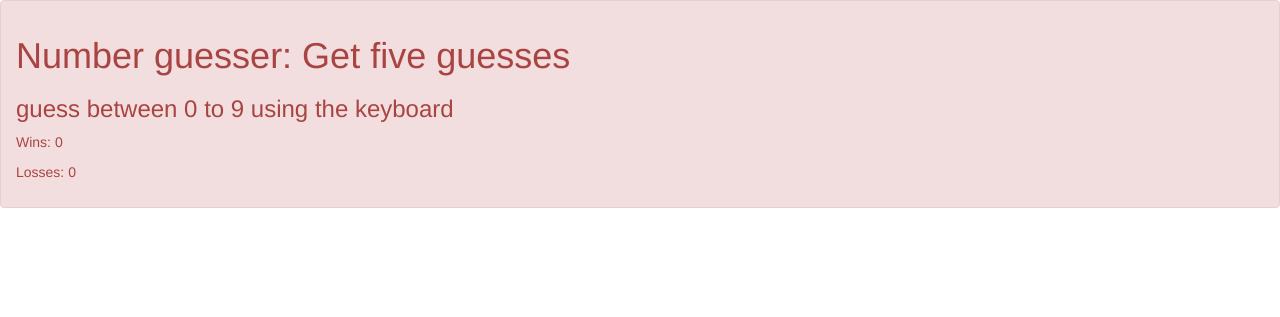
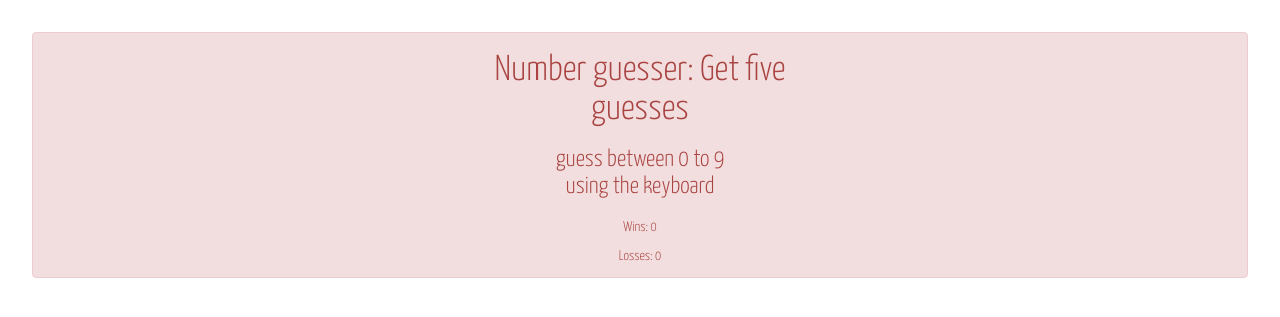
Before and after one commit to sidjayisaok/week-3-game, a PHP site: page / in a window 1280 px wide. Shown: the top 317 px of the page. Run offline with PHP 8.4, Linux system fonts and the light colour scheme.

Commit message:
Updated the CSS

```diff
--- a/assets/fonts.css
+++ b/assets/fonts.css
@@ -1,3 +1,5 @@
-*{
+h1, h2, h3, h4, h5, h6, input div, p, .alert, #input, #input2{
 font-family: 'Yanone Kaffeesatz', sans-serif;
+padding: 0% 20% 0% 20%;
+margin: 2.5%;
 }
--- a/index.html
+++ b/index.html
@@ -8,8 +8,9 @@
 	Number Guessing Game
 </title>
 
-<link rel="stylesheet" type="text/css" href="reset.css">
+<link rel="stylesheet" type="text/css" href="assets/reset.css">
 <link rel="stylesheet" href="https://maxcdn.bootstrapcdn.com/bootstrap/3.3.6/css/bootstrap.min.css">
+<link rel="stylesheet" type="text/css" href="assets/fonts.css">
 <link href='https://fonts.googleapis.com/css?family=Yanone+Kaffeesatz:300' rel='stylesheet' type='text/css'>
 
 </head>
@@ -18,7 +19,7 @@
 
 <!-- initial field -->
 
-<div class="alert alert-danger">
+<div class="alert alert-danger text-center">
 	<h1>Number guesser: Get five guesses</h1>
 	<h3><p>guess between 0 to 9 using the keyboard</p></h3>
 	<p id="demo"></p>
```
